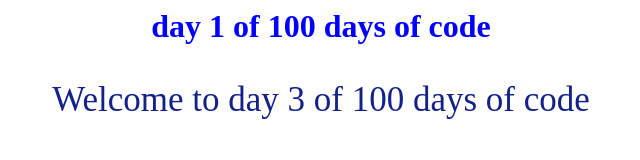
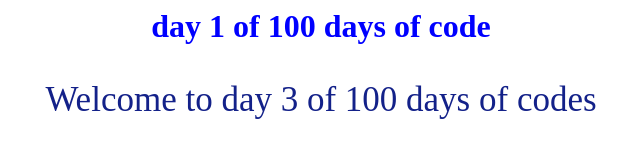
Before and after one commit to zicoovic/100-days-of-code, a plain HTML site: page index.html in a window 1280 px wide. Shown: the whole page, without its empty margins (319-959 px from the left). Drawn offline with Linux system fonts and the light colour scheme.

Commit message:
Day-3-of-100-days-of-code

```diff
--- a/index.html
+++ b/index.html
@@ -1,2 +1,2 @@
 <h1 style="text-align:center; color: blue;">day 1 of 100 days of code</h1>
-<p style="text-align: center; color: #132189; font-size:35px;">Welcome to day 3 of 100 days of code</p>
+<p style="text-align: center; color: #132189; font-size:35px;">Welcome to day 3 of 100 days of codes</p>
```
